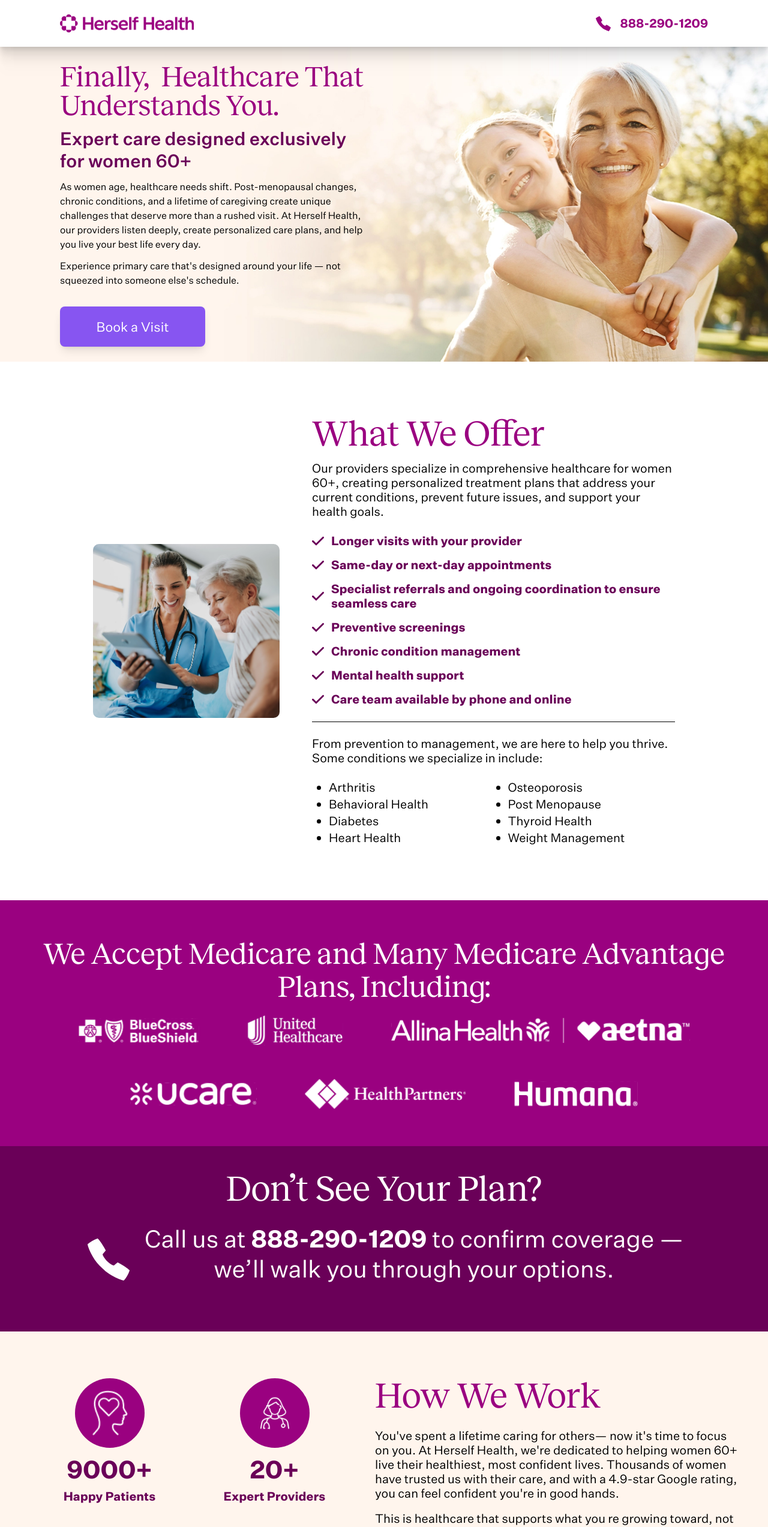
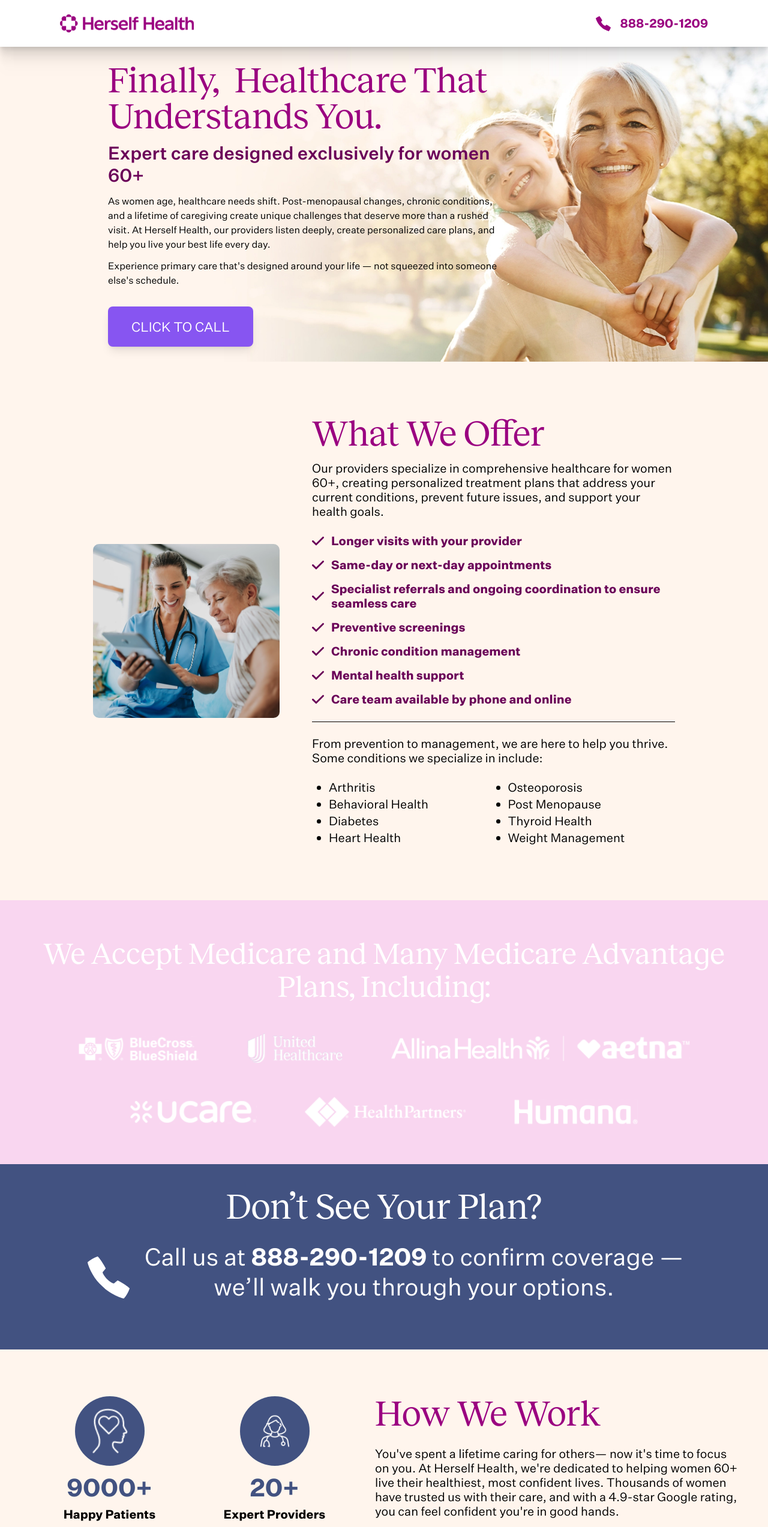
Before and after one commit to seemo66/herself-health-landing-v2, a React (Create React App) app: page / in a window 1280 px wide. Shown: the top 2546 px of the page at 60% size. Built offline with nearby package versions, Linux system fonts and the light colour scheme; the HTML template or start-up script is replaced by a standard one.

Commit message:
more landing page tweeks

```diff
--- a/src/components/HeroSection.jsx
+++ b/src/components/HeroSection.jsx
@@ -25,11 +25,11 @@ export default function HeroSection() {
       <div
         className="relative z-10 px-[30px] pt-[25px] pb-[75px]
                    md:absolute md:inset-0 md:flex md:items-center md:justify-start md:p-12
-                   lg:px-[100px]"
+                   lg:px-[100px] xl:pl-[180px]"
       >
-        <div className="md:w-[65%] lg:w-[55%] xl:w-[50%] 2xl:w-[40%] md:max-w-7xl md:pr-8">
+        <div className="md:w-[65%] md:pr-8 lg:w-[685px]">
           {/* Headline */}
-          <h1 className="mb-3 font-reckless text-pink text-[40px] leading-tight md:text-2xl xl:text-5xl">
+          <h1 className="mb-3 font-reckless text-pink text-[40px] leading-tight md:text-3xl xl:text-[60px] xl:leading-[60px]">
             Finally, &nbsp;
             <br className="md:hidden" />
             Healthcare That Understands You.
@@ -62,7 +62,7 @@ export default function HeroSection() {
               document.getElementById('waiting-list')?.scrollIntoView({ behavior: 'smooth' });
             }}
           >
-            Book a Visit
+            CLICK TO CALL
           </button>
         </div>
       </div>
--- a/src/components/InsuranceSection.jsx
+++ b/src/components/InsuranceSection.jsx
@@ -3,12 +3,12 @@
 
 export default function WaitingListSection() {
   return (
-    <section className="bg-pink">
+    <section className="bg-lightPink">
       {/* Insurance Plans Banner */}
       <div className="mx-auto max-w-[1270px] px-[30px] pb-[62px] pt-[34px] md:pt-[62px] md:text-center">
         <h2
           className="mb-[35px] font-reckless text-[40px] leading-[45px] text-white
-                     md:mb-[20px] md:text-[50px] md:leading-[55px]"
+                     md:mb-[50px] md:text-[50px] md:leading-[55px]"
         >
           We Accept Medicare and Many Medicare Advantage Plans, Including:
         </h2>
@@ -47,7 +47,7 @@ export default function WaitingListSection() {
       </div>
 
       {/* Coverage Fallback / Contact Section */}
-      <div className="mx-auto max-w-[1728px] bg-darkPink px-[30px] pb-[60px] pt-[34px] md:text-center">
+      <div className="mx-auto max-w-[1728px] bg-dusty-indego px-[30px] pb-[60px] pt-[34px] md:text-center">
         <div className="mx-auto max-w-[1100px]">
           <h2 className="mb-[16px] font-reckless text-[40px] leading-tight text-white md:mb-[20px] md:text-[60px]">
             Don’t See Your Plan?
--- a/src/components/LocationsSection.jsx
+++ b/src/components/LocationsSection.jsx
@@ -2,7 +2,7 @@
 // Displays a list of clinic locations with addresses
 export default function LocationSection() {
   return (
-    <section className="max-w-[1728px] mx-auto bg-pink px-[30px] py-[35px]">
+    <section className="max-w-[1728px] mx-auto bg-darkPink px-[30px] py-[35px]">
       {/* Section Heading */}
       <h2 className="font-reckless text-[40px] text-white lg:text-center lg:text-[60px]">
         Locations
--- a/src/components/MembershipSection.jsx
+++ b/src/components/MembershipSection.jsx
@@ -35,17 +35,17 @@ export default function MembershipSection() {
       <div className="mb-[47px] grid grid-cols-2 gap-16 px-[30px] md:gap-[100px] lg:mx-auto lg:mb-0 lg:w-[50%] lg:max-w-[550px] lg:place-items-center lg:gap-8 lg:gap-x-0 lg:px-0 lg:text-center">
         {stats.map((stat, idx) => (
           <div key={idx} className="flex w-full flex-col items-center gap-[5px] text-center">
-            <div className="mx-auto flex h-[89px] w-[89px] items-center justify-center rounded-full bg-pink lg:h-[116px] lg:w-[116px]">
+            <div className="mx-auto flex h-[89px] w-[89px] items-center justify-center rounded-full bg-dusty-indego lg:h-[116px] lg:w-[116px]">
               <img
                 src={`${process.env.PUBLIC_URL}/images/${stat.icon}`}
                 alt={stat.alt}
                 className="h-auto w-[46px] lg:w-[60px]"
               />
             </div>
-            <h4 className="font-untitled text-[26px] font-bold text-darkPink lg:text-[41px]">
+            <h4 className="font-untitled text-[26px] font-bold text-dusty-indego lg:text-[41px]">
               {stat.value}
             </h4>
-            <p className="font-untitled text-[16px] font-bold leading-5 text-darkPink lg:max-w-full lg:text-[20px]">
+            <p className="font-untitled text-[16px] font-bold leading-5 text-black lg:max-w-full lg:text-[20px]">
               {stat.label}
             </p>
           </div>
@@ -84,7 +84,7 @@ export default function MembershipSection() {
             document.getElementById('waiting-list')?.scrollIntoView({ behavior: 'smooth' })
           }
         >
-          Book a Visit
+          CLICK TO CALL
         </button>
       </div>
     </section>
--- a/src/components/ServicesSection.jsx
+++ b/src/components/ServicesSection.jsx
@@ -4,7 +4,7 @@
 export default function ServicesSection() {
   return (
     <section
-      className="m-auto flex flex-col items-center gap-[40px] bg-white px-[30px] py-[40px]
+      className="m-auto flex flex-col items-center gap-[40px] bg-tan px-[30px] py-[40px]
                  xl:flex-row xl:items-center xl:justify-center xl:gap-[54px] xl:px-[155px] xl:py-[90px]"
     >
       {/* Responsive service image */}
--- a/src/components/WaitingListForm.jsx
+++ b/src/components/WaitingListForm.jsx
@@ -6,7 +6,7 @@ import { useState, useEffect, useRef } from 'react';
 function getUTMData() {
   if (typeof window === 'undefined') return {};
 
-  // First try to get from sessionStorage (set by members.html script)
+  // First try to get from sessionStorage (set by tv.html script)
   const storedData = sessionStorage.getItem('utm_tracking');
   if (storedData) {
     try {
@@ -92,14 +92,14 @@ export default function WaitingListForm() {
         const utmData = getUTMData();
         window.dataLayer.push({
           event: 'form_start',
-          form_name: 'members_waitlist',
-          form_id: 'members-waitlist-form',
+          form_name: 'tv_waitlist',
+          form_id: 'tv-waitlist-form',
           utm_source: utmData.utm_source,
           utm_medium: utmData.utm_medium,
           utm_campaign: utmData.utm_campaign,
           fb_ad_id: utmData.fb_ad_id,
           campaign_id: utmData.campaign_id,
-          page_type: 'members_landing',
+          page_type: 'tv_landing',
         });
       }
     }
@@ -122,13 +122,13 @@ export default function WaitingListForm() {
           'Content-Type': 'application/json',
         },
         body: JSON.stringify({
-          id: 'members-waitlist-form', // Form identifier
+          id: 'tv-waitlist-form', // Form identifier
           fields: JSON.stringify(formData), // Salesforce fields
-          form_title: 'Members Waitlist', // Form title for tracking
+          form_title: 'TV Waitlist', // Form title for tracking
           utm_data: JSON.stringify(utmData), // UTM tracking data
-          page_lead_source: 'members', // Lead source for this page
-          page_campaign_id: '', // No specific campaign for members page
-          form_source: 'members_waitlist', // Specific form source identifier
+          page_lead_source: 'tv', // Lead source for this page
+          page_campaign_id: '', // No specific campaign for tv page
+          form_source: 'tv_waitlist', // Specific form source identifier
         }),
       });
 
@@ -140,14 +140,14 @@ export default function WaitingListForm() {
         if (typeof window !== 'undefined' && window.dataLayer) {
           window.dataLayer.push({
             event: 'form_submit_success',
-            form_name: 'members_waitlist',
-            form_id: 'members-waitlist-form',
+            form_name: 'tv_waitlist',
+            form_id: 'tv-waitlist-form',
             utm_source: utmData.utm_source,
             utm_medium: utmData.utm_medium,
             utm_campaign: utmData.utm_campaign,
             fb_ad_id: utmData.fb_ad_id,
             campaign_id: utmData.campaign_id,
-            page_type: 'members_landing',
+            page_type: 'tv_landing',
           });
         }
 
--- a/src/components/WaitingListSection.jsx
+++ b/src/components/WaitingListSection.jsx
@@ -42,7 +42,7 @@ export default function WaitingListSection() {
               very thoughtful doctor.
             </blockquote>
             <p className="font-untitled font-normal text-[18px] text-black leading-6 mb-[16px] md:text-[20px]">
-              – Jayne H.
+              – Herself Health Patient.
             </p>
           </div>
 
--- a/tailwind.config.js
+++ b/tailwind.config.js
@@ -14,6 +14,7 @@ module.exports = {
         tan: '#fff5ed',
         purple: '#8755F1',
         'purple-dark': '#7c4dcf', // hover state
+        'dusty-indego': '#425281',
         text: '#000000',
       },
       boxShadow: {
```
